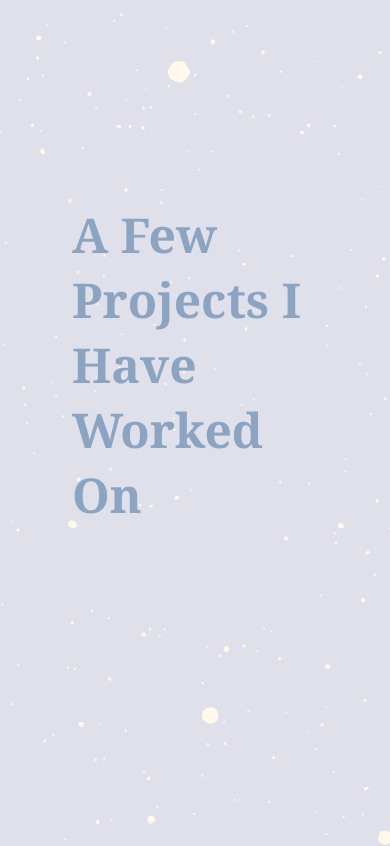
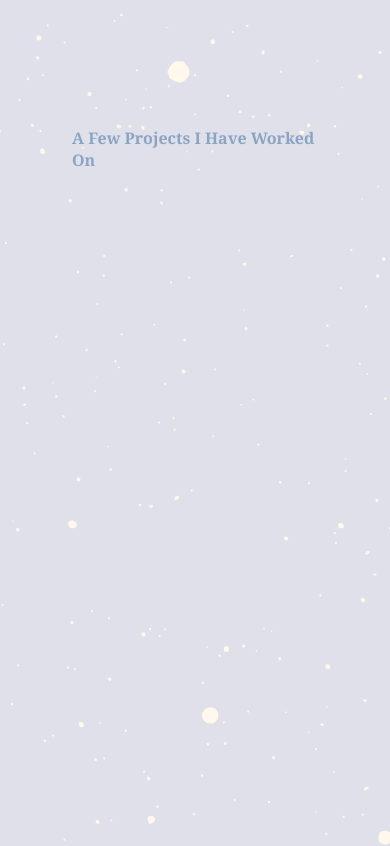
Before and after one commit to NickHChan/PortfolioPage, a Next.js app: page / in a window 390 px wide. Shown: the part 2080-2926 px from the top of the page. Built offline with nearby package versions, Linux system fonts and the light colour scheme.

Commit message:
updated media queries for page.module.css to adapt to all additional changes

```diff
--- a/src/app/page.module.css
+++ b/src/app/page.module.css
@@ -68,3 +68,31 @@
   font-size: 3rem;
   font-family: Georgia, 'Times New Roman', Times, serif;
 }
+
+@media (max-width: 1024px) {
+  .subTitle1,
+  .subTitle2{
+    font-size: 2rem;
+  }
+
+  .mainDay::before{
+    scale: -0.98;
+  }
+  .mainmidDay::before,
+  .mainNight::before{
+    scale: -0.5;
+    left: 1%;
+  }
+  .mainNight::before{
+    rotate: -30deg;
+  }
+
+}
+@media (max-width: 640px) {
+  .subTitle1,
+  .subTitle2{
+    font-size: 1rem;
+  }
+
+
+}
```
Also changed, not shown: src/app/components/achievement/Achievement.module.css (line endings or trailing spaces).
